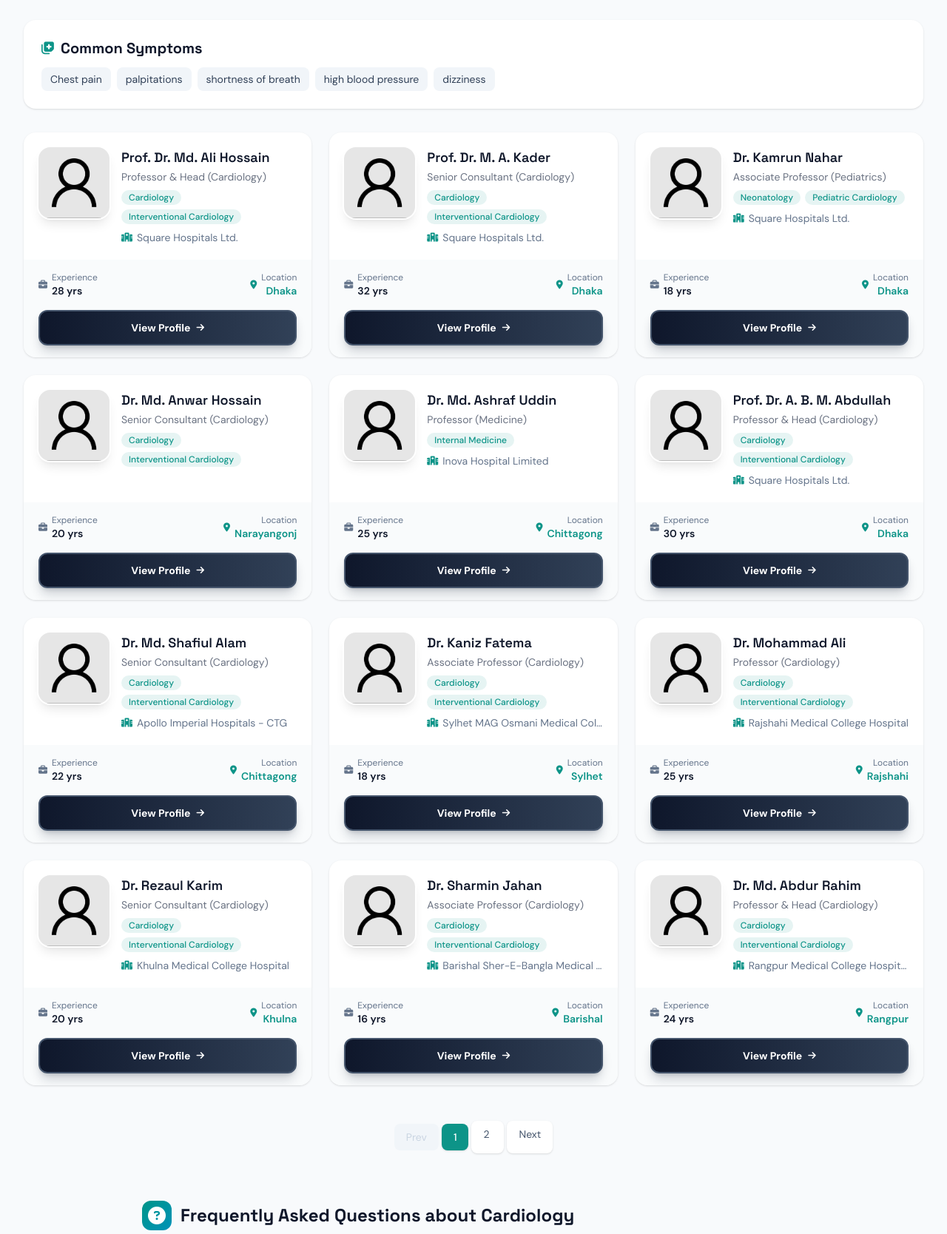
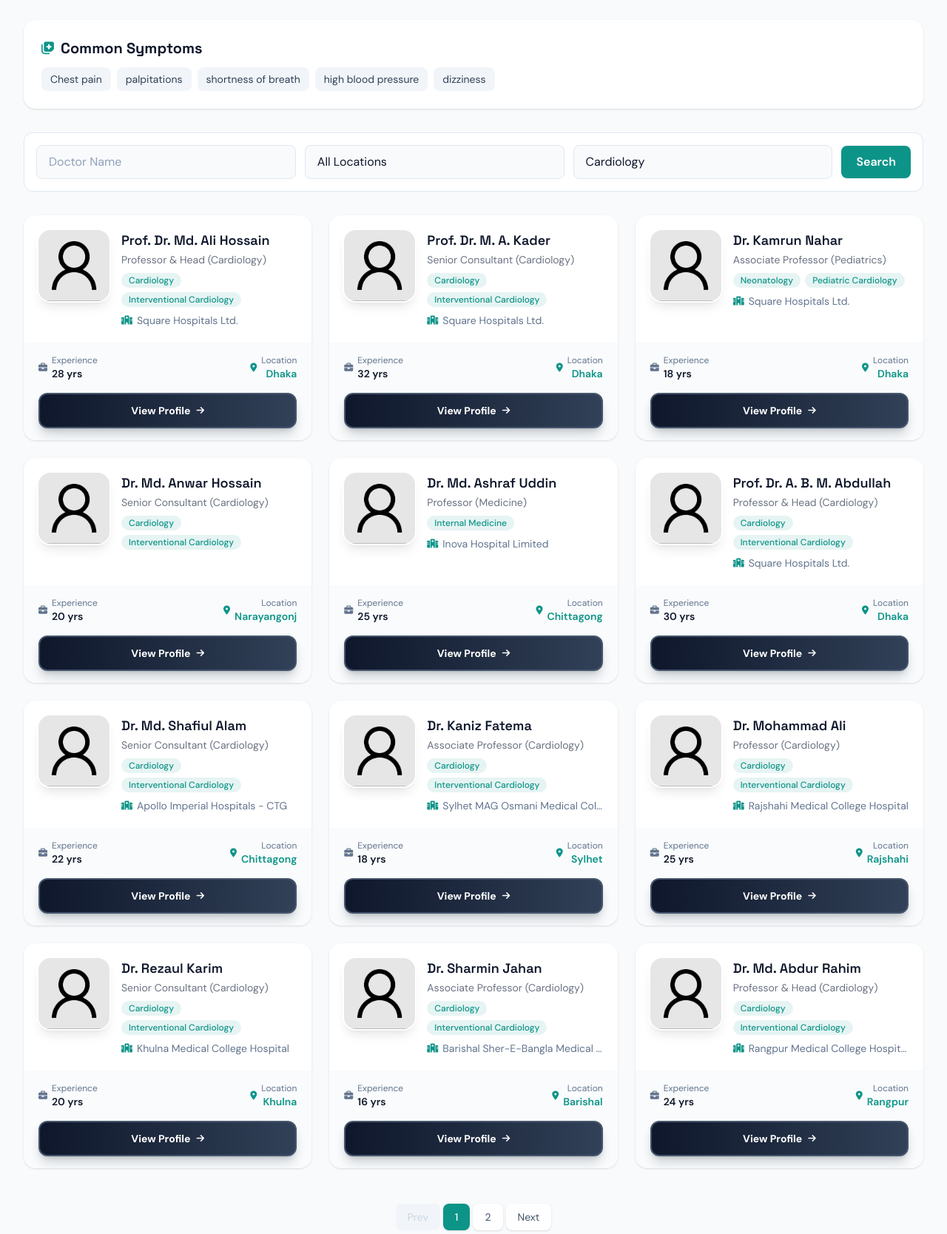
Before and after one commit to ahmednabeen/hello, a Django app: page /department/cardiology/ in a window 1280 px wide. Shown: the part 269-1937 px from the top of the page at 74% size. Run offline with Django 5.2, Linux system fonts and the light colour scheme; data comes from the database, SQL or seed files in the repository; style sheets or scripts are compiled from the project's sources; some libraries are stand-ins or nearby versions.

Commit message:
Add search form to department detail page, fix CSS classes

```diff
--- a/doctorProfile/views.py
+++ b/doctorProfile/views.py
@@ -928,20 +928,38 @@ def department_list_view(request):
 
 def department_detail_view(request, slug):
     department = get_object_or_404(Department, slug=slug)
+
+    name_query = request.GET.get('name', '')
+    location_slug = request.GET.get('location', '')
+
     doctors_qs = Doctor.objects.filter(specialties__department=department).select_related(
         'hospital', 'location'
     ).prefetch_related('specialties').annotate(
         avg_rating=Avg('reviews__rating'), review_count=Count('reviews')
     ).distinct().order_by('-avg_rating')
 
+    if name_query:
+        doctors_qs = doctors_qs.filter(name__icontains=name_query)
+    if location_slug:
+        doctors_qs = doctors_qs.filter(location__slug=location_slug)
+
     paginator = Paginator(doctors_qs, 12)
     page_number = request.GET.get('page')
     page_obj = paginator.get_page(page_number)
+
+    departments = list(Department.objects.annotate(
+        doctor_count=Count('specialties__doctor', distinct=True)
+    ).filter(doctor_count__gt=0).order_by('name'))
+    locations = list(Location.objects.all().order_by('name'))
 
     context = {
         'department': department,
         'page_obj': page_obj,
         'doctors': page_obj.object_list,
         'total_doctors': paginator.count,
+        'name_query': name_query,
+        'location_slug': location_slug,
+        'departments': departments,
+        'locations': locations,
     }
     return render(request, 'profiles/department_detail.html', context)
--- a/templates/profiles/department_detail.html
+++ b/templates/profiles/department_detail.html
@@ -25,25 +25,25 @@
 
 {% block content %}
 <main class="flex-grow pt-16">
-  <section class="py-12 bg-bg">
+  <section class="py-12 bg-slate-50">
     <div class="max-w-7xl mx-auto px-4 sm:px-6 lg:px-8">
-      <nav aria-label="Breadcrumb" class="flex items-center gap-2 text-sm text-muted mb-2">
+      <nav aria-label="Breadcrumb" class="flex items-center gap-2 text-sm text-slate-500 mb-2">
         <a href="{% url 'home' %}" class="hover:text-accent transition-colors">Home</a>
         <i class="fas fa-chevron-right text-xs"></i>
         <a href="{% url 'department_list' %}" class="hover:text-accent transition-colors">Departments</a>
         <i class="fas fa-chevron-right text-xs"></i>
-        <span class="text-fg font-medium">{{ department.name }}</span>
+        <span class="text-slate-900 font-medium">{{ department.name }}</span>
       </nav>
       <div class="flex flex-col sm:flex-row sm:items-end sm:justify-between gap-2 mb-6">
         <div>
-          <h1 class="font-display font-bold text-3xl sm:text-4xl text-fg">{{ department.name }}</h1>
-          <p class="text-muted text-lg">{{ total_doctors|intcomma }} doctors found</p>
+          <h1 class="font-display font-bold text-3xl sm:text-4xl text-slate-900">{{ department.name }}</h1>
+          <p class="text-slate-500 text-lg">{{ total_doctors|intcomma }} doctors found</p>
         </div>
       </div>
 
       {% if department.symptoms %}
       <div class="bg-white rounded-2xl p-6 shadow-sm mb-8">
-        <h2 class="font-display font-bold text-xl text-fg mb-3 flex items-center gap-2">
+        <h2 class="font-display font-bold text-xl text-slate-900 mb-3 flex items-center gap-2">
           <i class="fas fa-notes-medical text-accent text-lg"></i>
           Common Symptoms
         </h2>
@@ -55,14 +55,50 @@
       </div>
       {% endif %}
 
+      <!-- Search Form -->
+      <form method="get" class="flex flex-wrap sm:flex-nowrap gap-2 sm:gap-3 mb-6 sm:mb-8 bg-white p-3 sm:p-4 rounded-xl border border-slate-200 items-center">
+        <div class="min-w-[140px] w-full sm:flex-1">
+          <label for="dept-doctor-name" class="sr-only">Search doctor by name</label>
+          <input id="dept-doctor-name" type="text" name="name" value="{{ name_query }}" placeholder="Doctor Name" class="w-full px-3 sm:px-4 py-2.5 rounded-lg bg-slate-50 border border-slate-200 text-slate-900 placeholder:text-slate-400 focus:outline-none focus:border-accent text-base">
+        </div>
+        <div class="min-w-[140px] w-full sm:flex-1">
+          <label for="dept-location" class="sr-only">Filter by location</label>
+          <select id="dept-location" name="location" class="w-full px-3 sm:px-4 py-2.5 rounded-lg bg-slate-50 border border-slate-200 text-slate-900 appearance-none cursor-pointer focus:outline-none focus:border-accent text-base">
+            <option value="">All Locations</option>
+            {% for loc in locations %}
+              <option value="{{ loc.slug }}" {% if location_slug == loc.slug %}selected{% endif %}>{{ loc.name }}</option>
+            {% endfor %}
+          </select>
+        </div>
+        <div class="min-w-[140px] w-full sm:flex-1">
+          <label for="dept-department" class="sr-only">Change department</label>
+          <select id="dept-department" onchange="if(this.value) window.location.href='/department/' + this.value + '/';" class="w-full px-3 sm:px-4 py-2.5 rounded-lg bg-slate-50 border border-slate-200 text-slate-900 appearance-none cursor-pointer focus:outline-none focus:border-accent text-base">
+            <option value="">Change Department</option>
+            {% for dept in departments %}
+              <option value="{{ dept.slug }}" {% if department.slug == dept.slug %}selected{% endif %}>{{ dept.name }}</option>
+            {% endfor %}
+          </select>
+        </div>
+        <div class="flex gap-2 w-full sm:w-auto">
+          <button type="submit" class="flex-1 sm:flex-none px-4 sm:px-5 py-2.5 bg-accent text-white font-semibold rounded-lg hover:opacity-90 transition-all">
+            Search
+          </button>
+          {% if name_query or location_slug %}
+          <a href="{% url 'department_detail' department.slug %}" class="flex-1 sm:flex-none px-4 sm:px-5 py-2.5 border border-slate-200 text-slate-900 font-semibold rounded-lg hover:bg-gray-50 transition-all text-center text-sm">
+            Clear
+          </a>
+          {% endif %}
+        </div>
+      </form>
+
       <div class="grid grid-cols-1 sm:grid-cols-2 lg:grid-cols-3 gap-6">
         {% for doctor in doctors %}
-        <div class="bg-card rounded-2xl overflow-hidden shadow-sm card-hover group flex flex-col">
+        <div class="bg-white rounded-2xl overflow-hidden shadow-sm card-hover group flex flex-col">
           <div class="p-5 flex-1">
             <div class="flex gap-4">
               <img loading="lazy" src="{{ doctor.get_profile_picture_url }}" alt="{{ doctor.name }}" class="w-24 h-24 rounded-2xl object-cover flex-shrink-0 shadow-lg ring-2 ring-white">
               <div class="flex-1 min-w-0">
-                <h2 class="font-display font-semibold text-lg text-fg truncate group-hover:text-accent transition-colors">{{ doctor.name }}</h2>
+                <h2 class="font-display font-semibold text-lg text-slate-900 truncate group-hover:text-accent transition-colors">{{ doctor.name }}</h2>
                 <p class="text-sm text-gray-500 mt-0.5">{{ doctor.designation }}</p>
                 <div class="flex flex-wrap gap-1.5 mt-2">
                   {% for spec in doctor.specialties.all|slice:":2" %}
@@ -70,7 +106,7 @@
                   {% endfor %}
                 </div>
                 {% if doctor.hospital %}
-                <p class="text-muted text-sm mt-2 truncate flex items-center gap-1.5">
+                <p class="text-slate-500 text-sm mt-2 truncate flex items-center gap-1.5">
                   <i class="fas fa-hospital text-xs text-accent"></i>
                   <span class="truncate">{{ doctor.hospital.name }}</span>
                 </p>
@@ -82,8 +118,8 @@
                     <svg class="w-3.5 h-3.5 {% if forloop.counter <= doctor.avg_rating|floatformat:0 %}text-amber-400{% else %}text-slate-300{% endif %}" fill="currentColor" viewBox="0 0 20 20"><path d="M9.049 2.927c.3-.921 1.603-.921 1.902 0l1.07 3.292a1 1 0 00.95.69h3.462c.969 0 1.371 1.24.588 1.81l-2.8 2.034a1 1 0 00-.364 1.118l1.07 3.292c.3.921-.755 1.688-1.54 1.118l-2.8-2.034a1 1 0 00-1.175 0l-2.8 2.034c-.784.57-1.838-.197-1.539-1.118l1.07-3.292a1 1 0 00-.364-1.118L2.98 8.72c-.783-.57-.38-1.81.588-1.81h3.461a1 1 0 00.951-.69l1.07-3.292z"/></svg>
                     {% endfor %}
                   </div>
-                  <span class="text-sm font-semibold text-fg ml-1">{{ doctor.avg_rating|floatformat:1 }}</span>
-                  <span class="text-sm text-muted">({{ doctor.review_count }})</span>
+                  <span class="text-sm font-semibold text-slate-900 ml-1">{{ doctor.avg_rating|floatformat:1 }}</span>
+                  <span class="text-sm text-slate-500">({{ doctor.review_count }})</span>
                 </div>
                 {% endif %}
               </div>
@@ -92,15 +128,15 @@
           <div class="px-5 py-4 bg-slate-50/80">
             <div class="flex items-center justify-between">
               <div class="flex items-center gap-1.5">
-                <i class="fas fa-briefcase text-xs text-muted"></i>
-                <div><p class="text-xs text-muted">Experience</p><p class="font-semibold text-fg text-sm">{{ doctor.experience_years|default:"N/A" }} yrs</p></div>
+                <i class="fas fa-briefcase text-xs text-slate-500"></i>
+                <div><p class="text-xs text-slate-500">Experience</p><p class="font-semibold text-slate-900 text-sm">{{ doctor.experience_years|default:"N/A" }} yrs</p></div>
               </div>
               <div class="flex items-center gap-1.5">
                 <i class="fas fa-map-marker-alt text-xs text-accent"></i>
-                <div class="text-right"><p class="text-xs text-muted">Location</p><p class="font-semibold text-accent text-sm">{{ doctor.location.name|default:"N/A" }}</p></div>
+                <div class="text-right"><p class="text-xs text-slate-500">Location</p><p class="font-semibold text-accent text-sm">{{ doctor.location.name|default:"N/A" }}</p></div>
               </div>
             </div>
-            <a href="{% url 'doctor_profile' doctor.slug %}" class="w-full mt-4 py-3 bg-gradient-to-r from-slate-900 to-slate-700 text-white font-bold rounded-xl border-2 border-slate-600 hover:from-slate-800 hover:to-slate-600 hover:border-slate-500 transition-all shadow-lg shadow-slate-900/20 flex items-center justify-center gap-2 btn-touch text-sm group/btn">
+            <a href="{% url 'doctor_profile' doctor.slug %}" class="w-full mt-4 py-3 bg-gradient-to-r from-slate-900 to-slate-700 text-white font-bold rounded-xl border-2 border-slate-600 hover:from-slate-800 hover:to-slate-600 hover:border-slate-500 transition-all shadow-lg shadow-slate-900/20 flex items-center justify-center gap-2 text-sm group/btn">
               <span>View Profile</span>
               <i class="fas fa-arrow-right text-xs group-hover/btn:translate-x-1 transition-transform"></i>
             </a>
@@ -111,9 +147,9 @@
           <div class="w-20 h-20 mx-auto mb-4 rounded-full bg-slate-100 flex items-center justify-center">
             <i class="fas fa-user-md text-3xl text-slate-400"></i>
           </div>
-          <p class="text-muted text-lg mb-2">No doctors found</p>
-          <p class="text-sm text-slate-400 mb-4">No doctors are currently listed in this department.</p>
-          <a href="{% url 'doctor_list' %}" class="inline-block px-6 py-2.5 bg-accent text-white font-semibold rounded-lg hover:opacity-90 transition-all">Browse All Doctors</a>
+          <p class="text-slate-500 text-lg mb-2">No doctors found</p>
+          <p class="text-sm text-slate-400 mb-4">No doctors match your search criteria in this department.</p>
+          <a href="{% url 'department_detail' department.slug %}" class="inline-block px-6 py-2.5 bg-accent text-white font-semibold rounded-lg hover:opacity-90 transition-all">Clear Filters</a>
         </div>
         {% endfor %}
       </div>
@@ -121,7 +157,7 @@
       {% if page_obj.has_other_pages %}
       <div class="flex items-center justify-center gap-1 mt-12 flex-wrap">
         {% if page_obj.has_previous %}
-          <a href="?page={{ page_obj.previous_page_number }}" class="px-4 py-2 bg-white shadow-sm rounded-lg hover:bg-accent hover:text-slate-900 transition-all text-slate-600 btn-touch text-sm">Prev</a>
+          <a href="?page={{ page_obj.previous_page_number }}{% if name_query %}&name={{ name_query }}{% endif %}{% if location_slug %}&location={{ location_slug }}{% endif %}" class="px-4 py-2 bg-white shadow-sm rounded-lg hover:bg-accent hover:text-slate-900 transition-all text-slate-600 text-sm">Prev</a>
         {% else %}
           <span class="px-4 py-2 bg-slate-100 rounded-lg text-slate-300 cursor-not-allowed text-sm">Prev</span>
         {% endif %}
@@ -131,7 +167,7 @@
             {% if num == page_obj.number %}
               <span class="px-4 py-2 bg-accent text-white rounded-lg font-medium text-sm shadow-sm">{{ num }}</span>
             {% else %}
-              <a href="?page={{ num }}" class="px-4 py-2 bg-white shadow-sm rounded-lg hover:bg-accent hover:text-slate-900 transition-all text-slate-600 btn-touch text-sm">{{ num }}</a>
+              <a href="?page={{ num }}{% if name_query %}&name={{ name_query }}{% endif %}{% if location_slug %}&location={{ location_slug }}{% endif %}" class="px-4 py-2 bg-white shadow-sm rounded-lg hover:bg-accent hover:text-slate-900 transition-all text-slate-600 text-sm">{{ num }}</a>
             {% endif %}
           {% elif num == page_obj.number|add:'-4' or num == page_obj.number|add:'4' %}
             <span class="px-2 py-2 text-slate-400 text-sm">...</span>
@@ -139,7 +175,7 @@
         {% endfor %}
 
         {% if page_obj.has_next %}
-          <a href="?page={{ page_obj.next_page_number }}" class="px-4 py-2 bg-white shadow-sm rounded-lg hover:bg-accent hover:text-slate-900 transition-all text-slate-600 btn-touch text-sm">Next</a>
+          <a href="?page={{ page_obj.next_page_number }}{% if name_query %}&name={{ name_query }}{% endif %}{% if location_slug %}&location={{ location_slug }}{% endif %}" class="px-4 py-2 bg-white shadow-sm rounded-lg hover:bg-accent hover:text-slate-900 transition-all text-slate-600 text-sm">Next</a>
         {% else %}
           <span class="px-4 py-2 bg-slate-100 rounded-lg text-slate-300 cursor-not-allowed text-sm">Next</span>
         {% endif %}
@@ -147,7 +183,7 @@
       {% endif %}
 
       <div class="mt-16 max-w-4xl mx-auto">
-        <h2 class="font-display font-bold text-2xl text-fg mb-6 flex items-center gap-3">
+        <h2 class="font-display font-bold text-2xl text-slate-900 mb-6 flex items-center gap-3">
           <div class="w-10 h-10 rounded-xl bg-gradient-to-br from-accent to-cyan-600 flex items-center justify-center text-white">
             <i class="fas fa-question-circle"></i>
           </div>
@@ -160,10 +196,10 @@
               <div class="w-8 h-8 rounded-lg bg-accent/10 flex items-center justify-center text-accent flex-shrink-0">
                 <i class="fas fa-info-circle"></i>
               </div>
-              <span class="font-medium text-fg">What is {{ department.name }}?</span>
+              <span class="font-medium text-slate-900">What is {{ department.name }}?</span>
               <i class="fas fa-chevron-down ml-auto text-slate-400 group-open:rotate-180 transition-transform"></i>
             </summary>
-            <div class="px-4 pb-4 pl-16 text-muted leading-relaxed">
+            <div class="px-4 pb-4 pl-16 text-slate-500 leading-relaxed">
               {{ department.name }} is a medical department that deals with the diagnosis, treatment, and management of conditions related to this specialty area. Doctors in this department have specialized training and expertise to provide comprehensive care for patients.
             </div>
           </details>
@@ -173,13 +209,13 @@
               <div class="w-8 h-8 rounded-lg bg-accent/10 flex items-center justify-center text-accent flex-shrink-0">
                 <i class="fas fa-notes-medical"></i>
               </div>
-              <span class="font-medium text-fg">What symptoms should I look for?</span>
+              <span class="font-medium text-slate-900">What symptoms should I look for?</span>
               <i class="fas fa-chevron-down ml-auto text-slate-400 group-open:rotate-180 transition-transform"></i>
             </summary>
-            <div class="px-4 pb-4 pl-16 text-muted leading-relaxed">
+            <div class="px-4 pb-4 pl-16 text-slate-500 leading-relaxed">
               Common symptoms associated with {{ department.name }} include:
               {% if department.get_symptoms_list %}
-              <span class="font-medium text-fg">{{ department.get_symptoms_list|join:", " }}</span>.
+              <span class="font-medium text-slate-900">{{ department.get_symptoms_list|join:", " }}</span>.
               {% endif %}
               If you are experiencing any of these symptoms, consider consulting a specialist in this department.
             </div>
@@ -190,10 +226,10 @@
               <div class="w-8 h-8 rounded-lg bg-accent/10 flex items-center justify-center text-accent flex-shrink-0">
                 <i class="fas fa-user-md"></i>
               </div>
-              <span class="font-medium text-fg">How do I find the right doctor in {{ department.name }}?</span>
+              <span class="font-medium text-slate-900">How do I find the right doctor in {{ department.name }}?</span>
               <i class="fas fa-chevron-down ml-auto text-slate-400 group-open:rotate-180 transition-transform"></i>
             </summary>
-            <div class="px-4 pb-4 pl-16 text-muted leading-relaxed">
+            <div class="px-4 pb-4 pl-16 text-slate-500 leading-relaxed">
               Browse the list of doctors above to find specialists in {{ department.name }}. You can filter by location, check their qualifications, experience, and patient reviews to choose the right doctor for your needs. Each doctor's profile includes their chamber details and contact information for booking appointments.
             </div>
           </details>
@@ -203,10 +239,10 @@
               <div class="w-8 h-8 rounded-lg bg-accent/10 flex items-center justify-center text-accent flex-shrink-0">
                 <i class="fas fa-building"></i>
               </div>
-              <span class="font-medium text-fg">What specialties are part of {{ department.name }}?</span>
+              <span class="font-medium text-slate-900">What specialties are part of {{ department.name }}?</span>
               <i class="fas fa-chevron-down ml-auto text-slate-400 group-open:rotate-180 transition-transform"></i>
             </summary>
-            <div class="px-4 pb-4 pl-16 text-muted leading-relaxed">
+            <div class="px-4 pb-4 pl-16 text-slate-500 leading-relaxed">
               {% if specialties %}
               {{ department.name }} includes specialties such as {% for spec in specialties %}{{ spec.name }}{% if not forloop.last %}, {% endif %}{% endfor %}. Each specialty focuses on specific conditions and treatments within the department.
               {% else %}
@@ -219,7 +255,7 @@
 
       <div class="mt-16 text-center">
         <div class="flex flex-wrap justify-center gap-3">
-          <a href="{% url 'department_list' %}" class="px-5 py-2.5 bg-white shadow-sm text-fg font-semibold rounded-lg hover:bg-gray-50 transition-all text-sm">All Departments</a>
+          <a href="{% url 'department_list' %}" class="px-5 py-2.5 bg-white shadow-sm text-slate-900 font-semibold rounded-lg hover:bg-gray-50 transition-all text-sm">All Departments</a>
           <a href="{% url 'doctor_list' %}" class="px-5 py-2.5 bg-accent text-white font-semibold rounded-lg hover:opacity-90 transition-all text-sm">Browse All Doctors</a>
         </div>
       </div>
```
